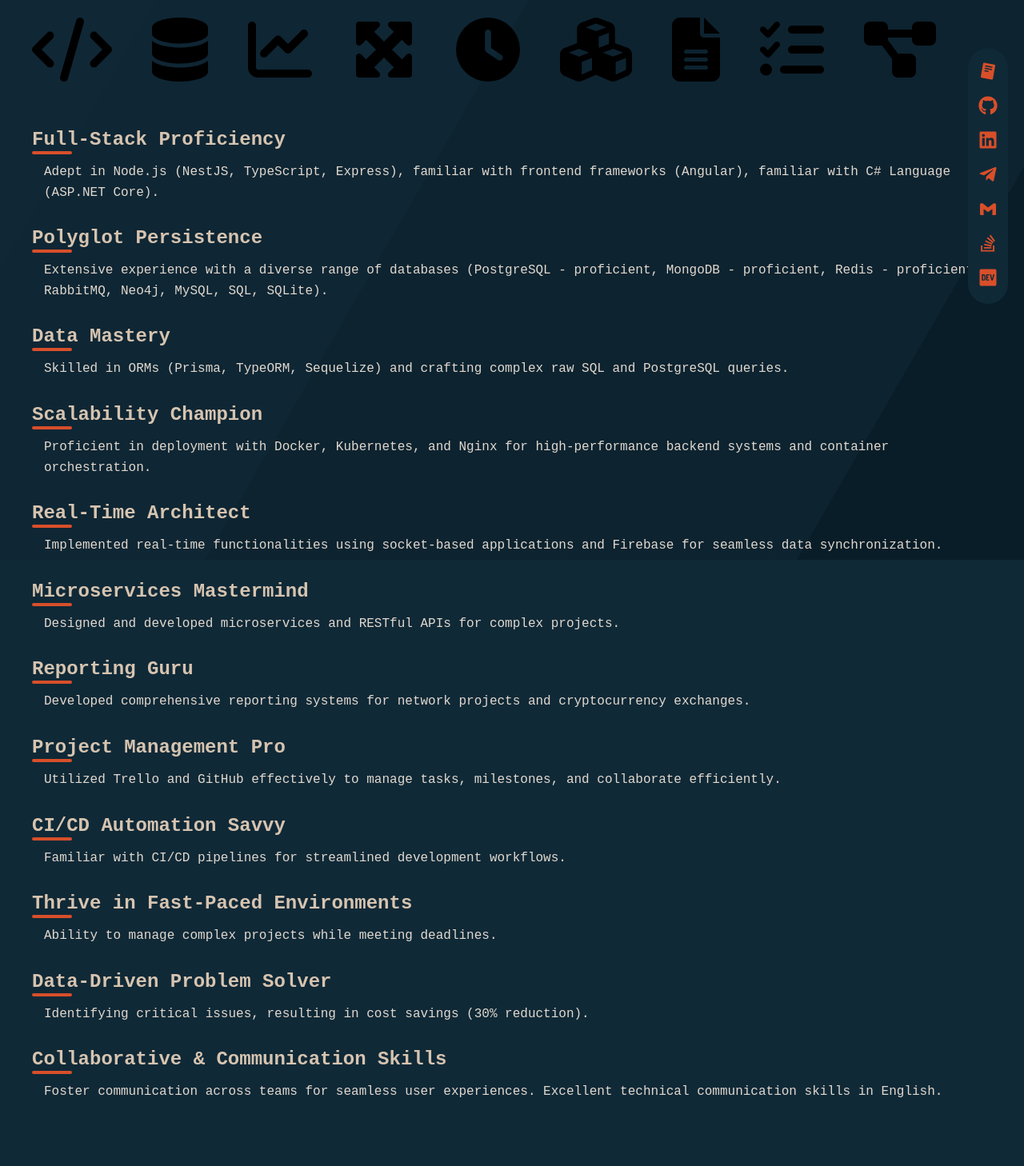
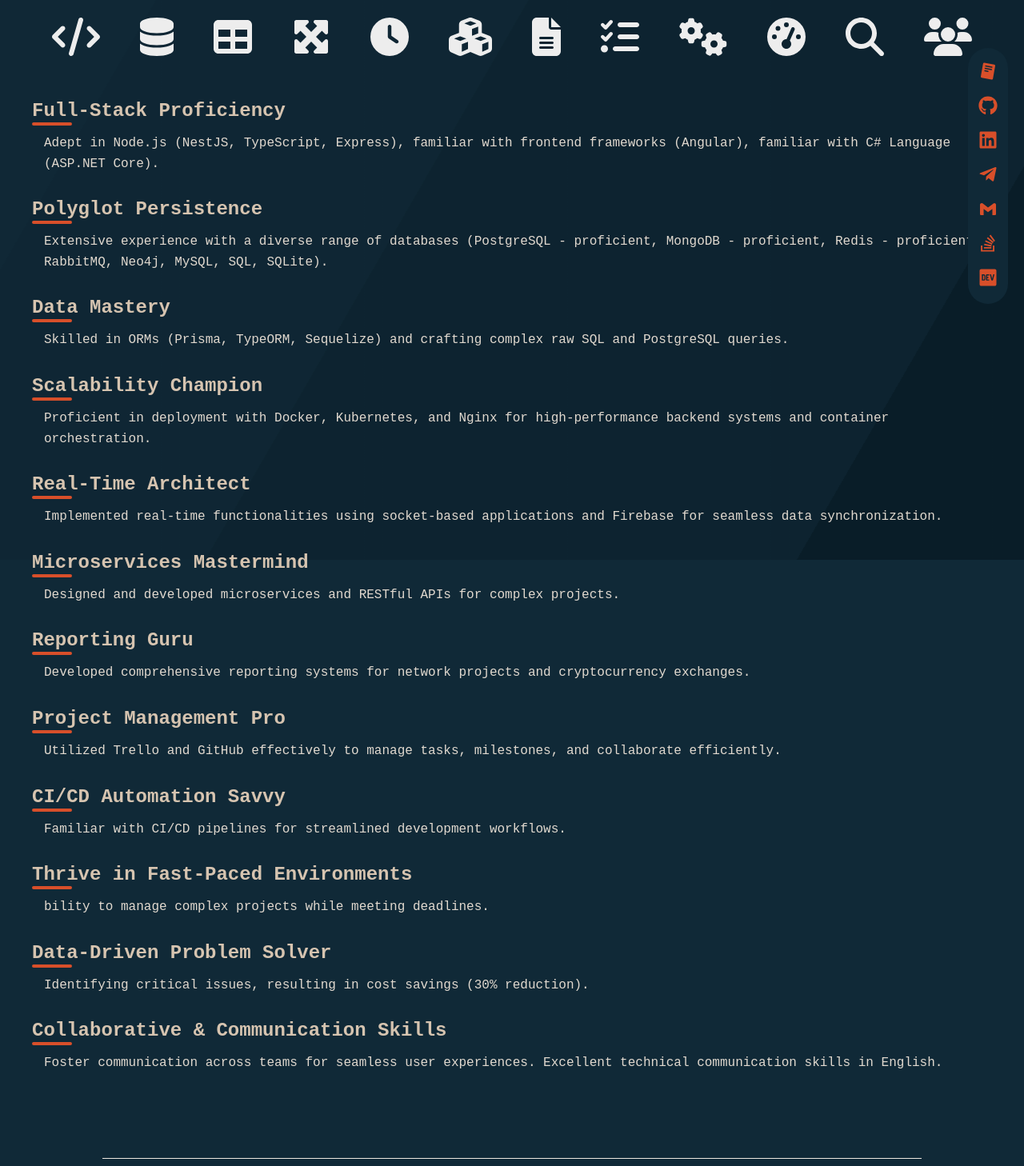
Before and after one commit to saeedghofrani/portfolio, a React (Vite) app: page /skills in a window 1280 px wide. Shown: the part 100-1558 px from the top of the page at 80% size. Built offline with nearby package versions, Linux system fonts and the light colour scheme.

Commit message:
skill icons

```diff
--- a/src/sections/Skills/Skills.jsx
+++ b/src/sections/Skills/Skills.jsx
@@ -1,4 +1,4 @@
-import React from "react";
+import React, { useState, useEffect, useRef } from "react";
 import styles from "./SkillsStyles.module.css";
 import { FontAwesomeIcon } from "@fortawesome/react-fontawesome";
 import {
@@ -10,135 +10,146 @@ import {
   faCubes,
   faFileAlt,
   faTasks,
+  faTable,
   faProjectDiagram,
+  faCogs,
+  faChartBar,
+  faUsers,
+  faSearch,
+  faTachometerAlt
 } from "@fortawesome/free-solid-svg-icons";
 
 const Skills = () => {
+  const [hoveredSkill, setHoveredSkill] = useState(null);
+  const [selectedSkill, setSelectedSkill] = useState(null);
+  const iconSectionRef = useRef(null);
+
+  const handleMouseEnter = (skill) => {
+    if (!selectedSkill) {
+      setHoveredSkill(skill);
+    }
+  };
+
+  const handleMouseLeave = () => {
+    if (!selectedSkill) {
+      setHoveredSkill(null);
+    }
+  };
+
+  const handleClick = (skill) => {
+    setSelectedSkill(skill === selectedSkill ? null : skill);
+  };
+
+  const handleClickOutside = (event) => {
+    if (iconSectionRef.current && !iconSectionRef.current.contains(event.target)) {
+      setSelectedSkill(null);
+    }
+  };
+
+  useEffect(() => {
+    document.addEventListener("click", handleClickOutside);
+    return () => {
+      document.removeEventListener("click", handleClickOutside);
+    };
+  }, []);
+
+  const skills = [
+    {
+      icon: faCode,
+      name: "Full-Stack Proficiency",
+      description: "Adept in Node.js (NestJS, TypeScript, Express), familiar with frontend frameworks (Angular), familiar with C# Language (ASP.NET Core).",
+    },
+    {
+      icon: faDatabase,
+      name: "Polyglot Persistence",
+      description: "Extensive experience with a diverse range of databases (PostgreSQL - proficient, MongoDB - proficient, Redis - proficient, RabbitMQ, Neo4j, MySQL, SQL, SQLite).",
+    },
+    {
+      icon: faTable ,
+      name: "Data Mastery",
+      description: "Skilled in ORMs (Prisma, TypeORM, Sequelize) and crafting complex raw SQL and PostgreSQL queries.",
+    },
+    {
+      icon: faExpandArrowsAlt,
+      name: "Scalability Champion",
+      description: "Proficient in deployment with Docker, Kubernetes, and Nginx for high-performance backend systems and container orchestration.",
+    },
+    {
+      icon: faClock,
+      name: "Real-Time Architect",
+      description: "Implemented real-time functionalities using socket-based applications and Firebase for seamless data synchronization.",
+    },
+    {
+      icon: faCubes,
+      name: "Microservices Mastermind",
+      description: "Designed and developed microservices and RESTful APIs for complex projects.",
+    },
+    {
+      icon: faFileAlt,
+      name: "Reporting Guru",
+      description: "Developed comprehensive reporting systems for network projects and cryptocurrency exchanges.",
+    },
+    {
+      icon: faTasks,
+      name: "Project Management Pro",
+      description: "Utilized Trello and GitHub effectively to manage tasks, milestones, and collaborate efficiently.",
+    },
+    {
+      icon: faCogs ,
+      name: "CI/CD Automation Savvy",
+      description: "Familiar with CI/CD pipelines for streamlined development workflows.",
+    },
+    {
+      icon: faTachometerAlt,
+      name: "Thrive in Fast-Paced Environments",
+      description: "bility to manage complex projects while meeting deadlines.",
+    },
+    {
+      icon: faSearch ,
+      name: "Data-Driven Problem Solver",
+      description: "    Identifying critical issues, resulting in cost savings (30% reduction).",
+    },
+    {
+      icon: faUsers,
+      name: "Collaborative & Communication Skills",
+      description: "Foster communication across teams for seamless user experiences. Excellent technical communication skills in English.",
+    },
+  ];
   return (
     <section className={styles.skillsSection}>
-      <article className={styles.iconSection}>
-        <div class={styles.icnosSkill}>
-          <FontAwesomeIcon icon={faCode} />
-        </div>
-        <div class={styles.icnosSkill}>
-          <FontAwesomeIcon icon={faDatabase} />
-        </div>
-        <div class={styles.icnosSkill}>
-          <FontAwesomeIcon icon={faChartLine} />
-        </div>
-        <div class={styles.icnosSkill}>
-          <FontAwesomeIcon icon={faExpandArrowsAlt} />
-        </div>
-        <div class={styles.icnosSkill}>
-          <FontAwesomeIcon icon={faClock} />
-        </div>
-        <div class={styles.icnosSkill}>
-          <FontAwesomeIcon icon={faCubes} />
-        </div>
-        <div class={styles.icnosSkill}>
-          <FontAwesomeIcon icon={faFileAlt} />
-        </div>
-        <div class={styles.icnosSkill}>
-          <FontAwesomeIcon icon={faTasks} />
-        </div>
-        <div class={styles.icnosSkill}>
-          <FontAwesomeIcon icon={faProjectDiagram} />
-        </div>
+      <article className={styles.iconSection} ref={iconSectionRef}>
+        {skills.map((skill, index) => (
+          <div
+            key={index}
+            className={styles.icnosSkill}
+            onMouseEnter={() => handleMouseEnter(skill.name)}
+            onMouseLeave={handleMouseLeave}
+            onClick={() => handleClick(skill.name)}
+            style={{
+              opacity: selectedSkill && selectedSkill !== skill.name ? 0 : 1,
+              filter: hoveredSkill && hoveredSkill !== skill.name ? "brightness(0.5)" : "brightness(1)",
+              cursor: "pointer",
+            }}
+          >
+            <FontAwesomeIcon icon={skill.icon} />
+          </div>
+        ))}
       </article>
       <article>
-        <div className={styles.skillCategory}>
-          <h3>Full-Stack Proficiency</h3>
-          <p>
-            Adept in Node.js (NestJS, TypeScript, Express), familiar with
-            frontend frameworks (Angular), familiar with C# Language (ASP.NET
-            Core).
-          </p>
-        </div>
-
-        <div className={styles.skillCategory}>
-          <h3>Polyglot Persistence</h3>
-          <p>
-            Extensive experience with a diverse range of databases (PostgreSQL -
-            proficient, MongoDB - proficient, Redis - proficient, RabbitMQ,
-            Neo4j, MySQL, SQL, SQLite).
-          </p>
-        </div>
-
-        <div className={styles.skillCategory}>
-          <h3>Data Mastery</h3>
-          <p>
-            Skilled in ORMs (Prisma, TypeORM, Sequelize) and crafting complex
-            raw SQL and PostgreSQL queries.
-          </p>
-        </div>
-
-        <div className={styles.skillCategory}>
-          <h3>Scalability Champion</h3>
-          <p>
-            Proficient in deployment with Docker, Kubernetes, and Nginx for
-            high-performance backend systems and container orchestration.
-          </p>
-        </div>
-
-        <div className={styles.skillCategory}>
-          <h3>Real-Time Architect</h3>
-          <p>
-            Implemented real-time functionalities using socket-based
-            applications and Firebase for seamless data synchronization.
-          </p>
-        </div>
-
-        <div className={styles.skillCategory}>
-          <h3>Microservices Mastermind</h3>
-          <p>
-            Designed and developed microservices and RESTful APIs for complex
-            projects.
-          </p>
-        </div>
-
-        <div className={styles.skillCategory}>
-          <h3>Reporting Guru</h3>
-          <p>
-            Developed comprehensive reporting systems for network projects and
-            cryptocurrency exchanges.
-          </p>
-        </div>
-
-        <div className={styles.skillCategory}>
-          <h3>Project Management Pro</h3>
-          <p>
-            Utilized Trello and GitHub effectively to manage tasks, milestones,
-            and collaborate efficiently.
-          </p>
-        </div>
-
-        <div className={styles.skillCategory}>
-          <h3>CI/CD Automation Savvy</h3>
-          <p>
-            Familiar with CI/CD pipelines for streamlined development workflows.
-          </p>
-        </div>
-
-        <div className={styles.skillCategory}>
-          <h3>Thrive in Fast-Paced Environments</h3>
-          <p>Ability to manage complex projects while meeting deadlines.</p>
-        </div>
-
-        <div className={styles.skillCategory}>
-          <h3>Data-Driven Problem Solver</h3>
-          <p>
-            Identifying critical issues, resulting in cost savings (30%
-            reduction).
-          </p>
-        </div>
-
-        <div className={styles.skillCategory}>
-          <h3>Collaborative & Communication Skills</h3>
-          <p>
-            Foster communication across teams for seamless user experiences.
-            Excellent technical communication skills in English.
-          </p>
-        </div>
+        {skills.map((skill, index) => (
+          <div
+            key={index}
+            className={styles.skillCategory}
+            style={{
+              display: selectedSkill && selectedSkill !== skill.name ? "none" : "block",
+              opacity: hoveredSkill && hoveredSkill !== skill.name ? 0.3 : 1,
+              filter: hoveredSkill && hoveredSkill !== skill.name ? "brightness(0.5)" : "brightness(1)",
+            }}
+          >
+            <h3>{skill.name}</h3>
+            <p>{skill.description}</p>
+          </div>
+        ))}
       </article>
     </section>
   );
--- a/src/sections/Skills/SkillsStyles.module.css
+++ b/src/sections/Skills/SkillsStyles.module.css
@@ -5,20 +5,23 @@
   border-radius: 10px;
   display: flex;
   flex-direction: column;
-}
-
-.icnosSkill {
-  margin-right: 50px;
-  text-align: center;
-  justify-content: center;
+  align-items: center; /* Center content horizontally */
 }
 
 .iconSection {
   display: flex;
   flex-direction: row;
-  width: 100px;
-  font-size: 5rem;
+  justify-content: center; /* Center the icons horizontally */
+  font-size: 3rem;
   margin-bottom: 50px;
+  width: 100%; /* Ensure the section takes up the full width */
+}
+
+.icnosSkill {
+  margin: 0 25px; /* Adjust margin for better spacing */
+  text-align: center;
+  justify-content: center;
+  color: var(--lightwhite) !important;
 }
 
 .skillsTitle {
@@ -42,6 +45,7 @@
 .skillCategory {
   margin-bottom: 30px;
   transition: transform 0.3s ease;
+  width: 100%; /* Ensure categories take up the full width */
 }
 
 .skillCategory h3 {
@@ -72,7 +76,7 @@
 
 @media (max-width: 768px) {
   .skillsSection {
-    padding: 40px 15px;
+    padding: 120px 20px 60px 20px;
   }
 
   .skillsTitle {
@@ -94,7 +98,7 @@
 
 @media (max-width: 480px) {
   .skillsSection {
-    padding: 30px 10px;
+    padding: 120px 20px 60px 20px;
   }
 
   .skillsTitle {
@@ -112,4 +116,19 @@
   .skillCategory p {
     font-size: 13px;
   }
+
+  .iconSection {
+    flex-wrap: wrap; /* Wrap icons on small screens */
+    justify-content: center;
+  }
+
+  .icnosSkill {
+    margin: 10px; /* Adjust margin for smaller screens */
+  }
 }
+
+.icnosSkill,
+.skillCategory {
+  transition: opacity 0.5s ease, filter 0.5s ease, display 0.5s ease;
+  cursor: pointer;
+}
```
